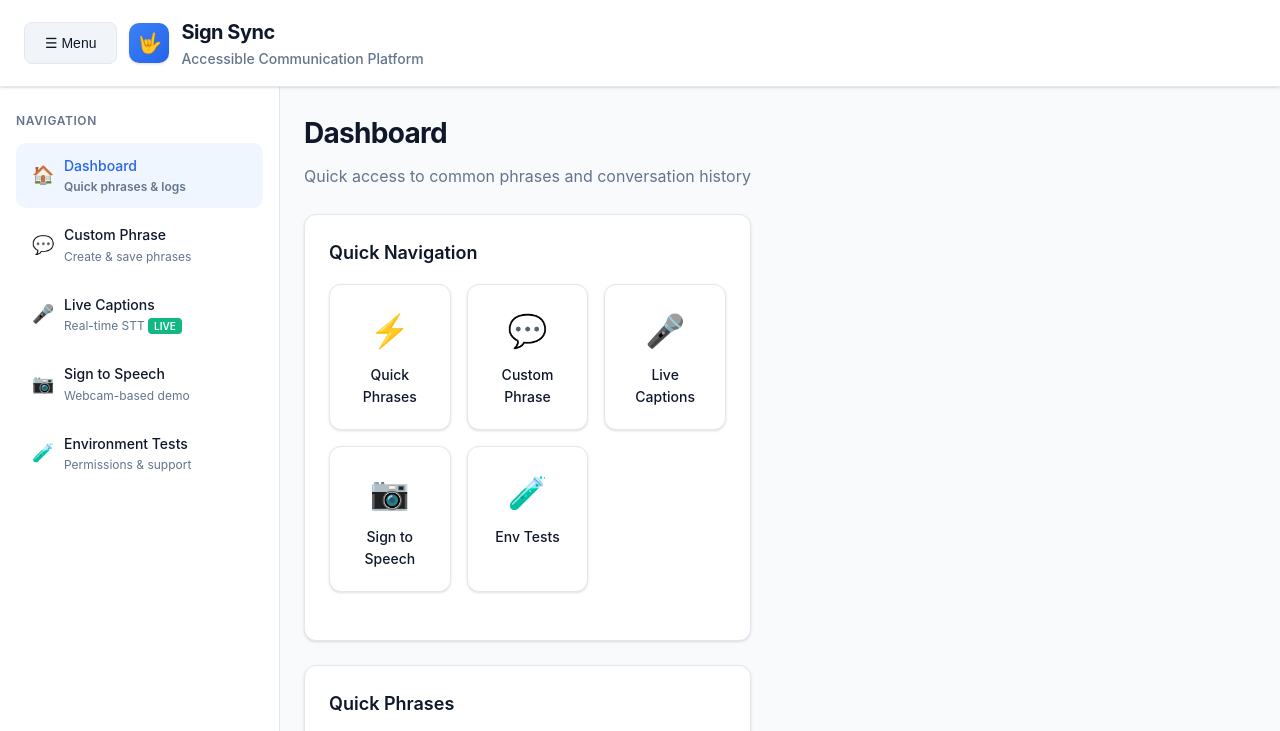
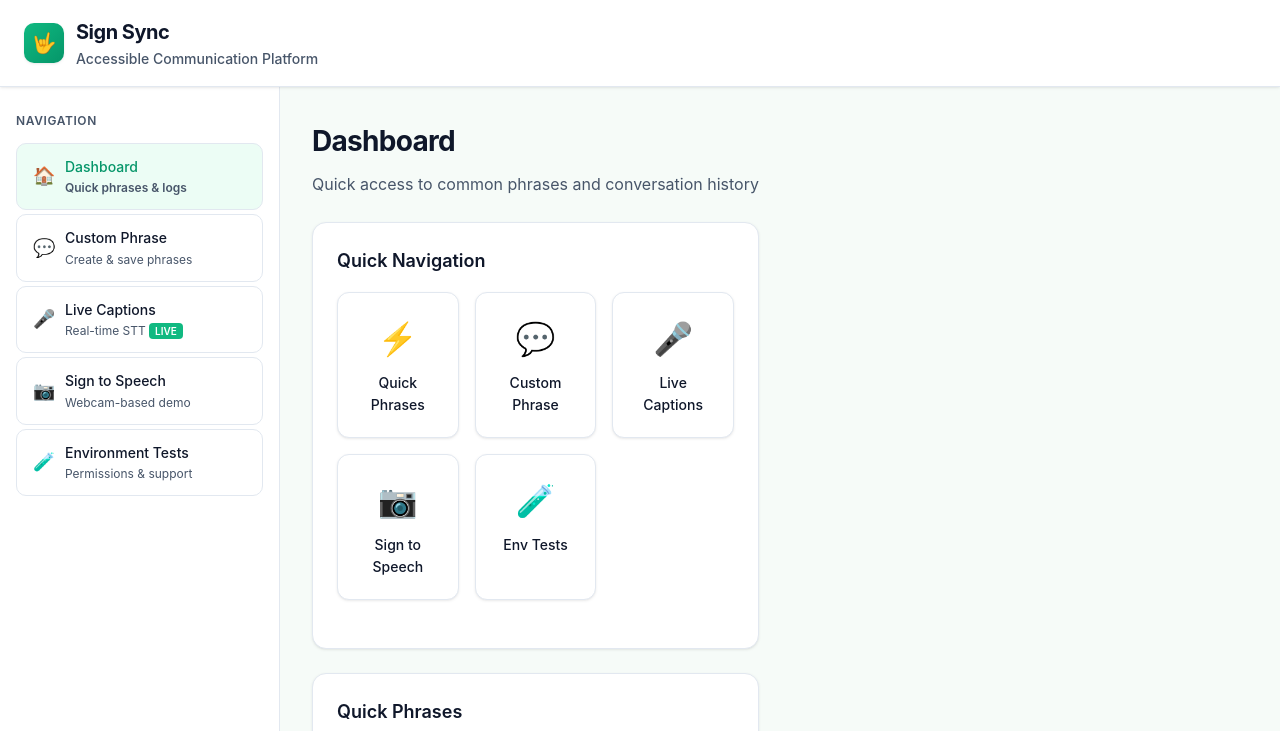
Before and after one commit to bhoomikadevraj/pcl-project, a website: page index.html in a window 1280 px wide. Shown: the top 731 px of the page. Drawn offline with Linux system fonts and the light colour scheme; a script that the page names is missing.

Commit message:
improved styles

```diff
--- a/styles/main.css
+++ b/styles/main.css
@@ -1,23 +1,24 @@
 /* Professional design system */
 :root{
-  --bg:#f8fafc;
-  --panel:#ffffff;
+  /* Emerald Calm */
+  --bg:#f6fbf8;        /* airy, soft greenish background */
+  --panel:#ffffff;      /* crisp cards/panels */
   --card:#ffffff;
-  --surface:#f1f5f9;
-  --ink:#0f172a;
-  --muted:#64748b;
-  --line:#e2e8f0;
-  --primary:#3b82f6;
-  --primary-600:#2563eb;
-  --primary-50:#eff6ff;
-  --success:#10b981;
+  --surface:#eef7f2;    /* subtle surface */
+  --ink:#0f172a;        /* dark slate text */
+  --muted:#475569;      /* cooler muted text */
+  --line:#e2e8f0;       /* gentle borders */
+  --primary:#10b981;    /* emerald */
+  --primary-600:#059669;/* deeper emerald */
+  --primary-50:#ecfdf5; /* emerald tint */
+  --success:#10b981;    /* success aligned to primary */
   --success-600:#059669;
-  --success-50:#dcfce7;
-  --warning:#f59e0b;
+  --success-50:#ecfdf5;
+  --warning:#f59e0b;    /* amber */
   --warning-50:#fef3c7;
-  --error:#ef4444;
-  --shadow:0 1px 3px 0 rgb(0 0 0 / 0.1), 0 1px 2px -1px rgb(0 0 0 / 0.1);
-  --shadow-lg:0 10px 15px -3px rgb(0 0 0 / 0.1), 0 4px 6px -4px rgb(0 0 0 / 0.1);
+  --error:#ef4444;      /* red */
+  --shadow:0 1px 3px 0 rgb(0 0 0 / 0.08), 0 1px 2px -1px rgb(0 0 0 / 0.06);
+  --shadow-lg:0 10px 15px -3px rgb(0 0 0 / 0.08), 0 4px 6px -4px rgb(0 0 0 / 0.06);
 }
 
 *{ box-sizing:border-box }
@@ -43,6 +44,12 @@ header {
 .header-container{
   max-width:1400px; margin:0 auto;
   display:flex; align-items:center; justify-content:space-between;
+}
+
+/* Menu button visibility: hidden on desktop, visible on <=1024px */
+#sidebarToggle{ display:none; }
+@media (max-width: 1024px){
+  #sidebarToggle{ display:inline-flex; }
 }
 
 .brand{
@@ -118,14 +125,16 @@ header {
   cursor:pointer;
 }
 
-.nav-item:hover{
-  background:var(--surface);
+@media (min-width: 1025px){
+  .nav-item{ border:1px solid var(--line); background:transparent; }
+  .nav-item:hover{ background:var(--surface); }
 }
 
 .nav-item.active{
   background:var(--primary-50);
   color:var(--primary-600);
   font-weight:600;
+  border:1px solid var(--line);
 }
 
 .nav-icon{
@@ -203,6 +212,10 @@ header {
   flex:1; padding:24px; overflow-y:auto;
 }
 
+@media (min-width: 1025px){
+  .main-content{ padding:32px; }
+}
+
 .view{
   display:none;
 }
@@ -228,7 +241,7 @@ header {
 .card{
   background:var(--panel);
   border:1px solid var(--line);
-  border-radius:12px;
+  border-radius:14px;
   padding:24px;
   box-shadow: var(--shadow);
   margin-bottom:24px;
```
